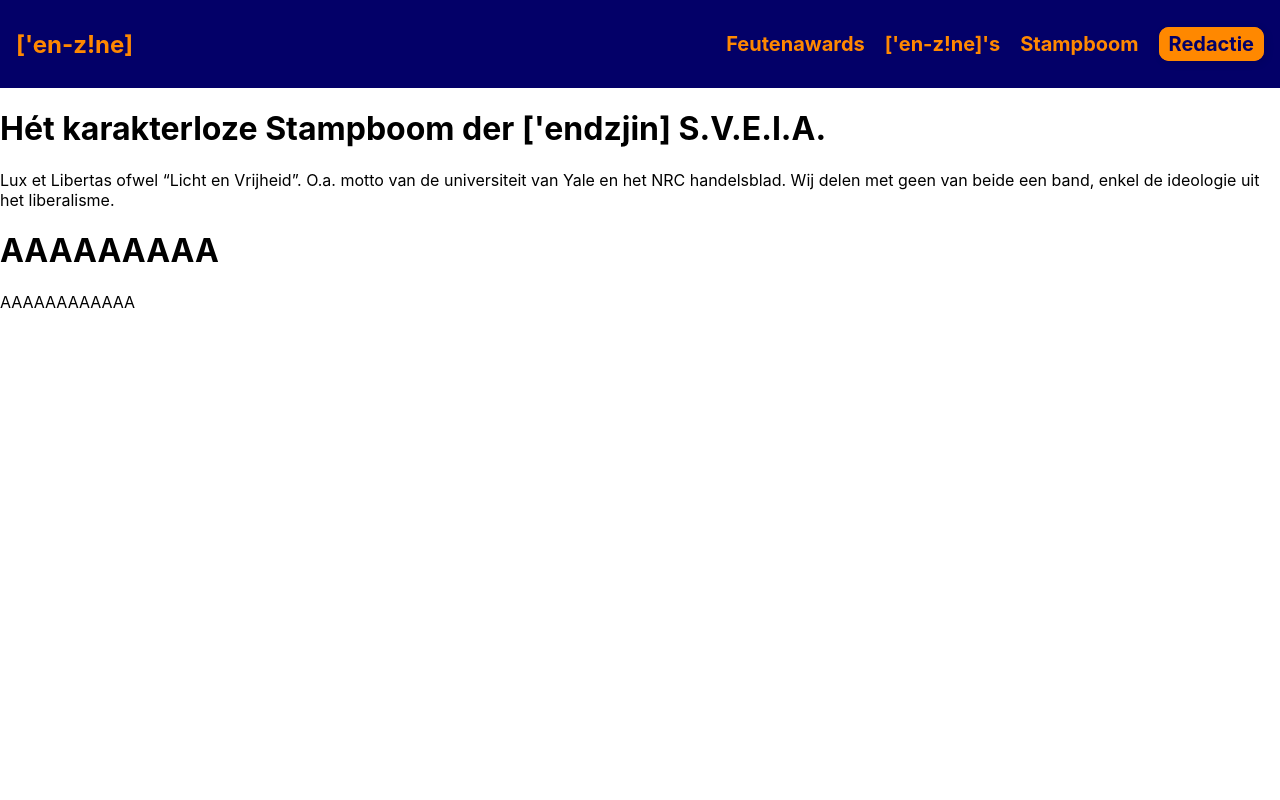
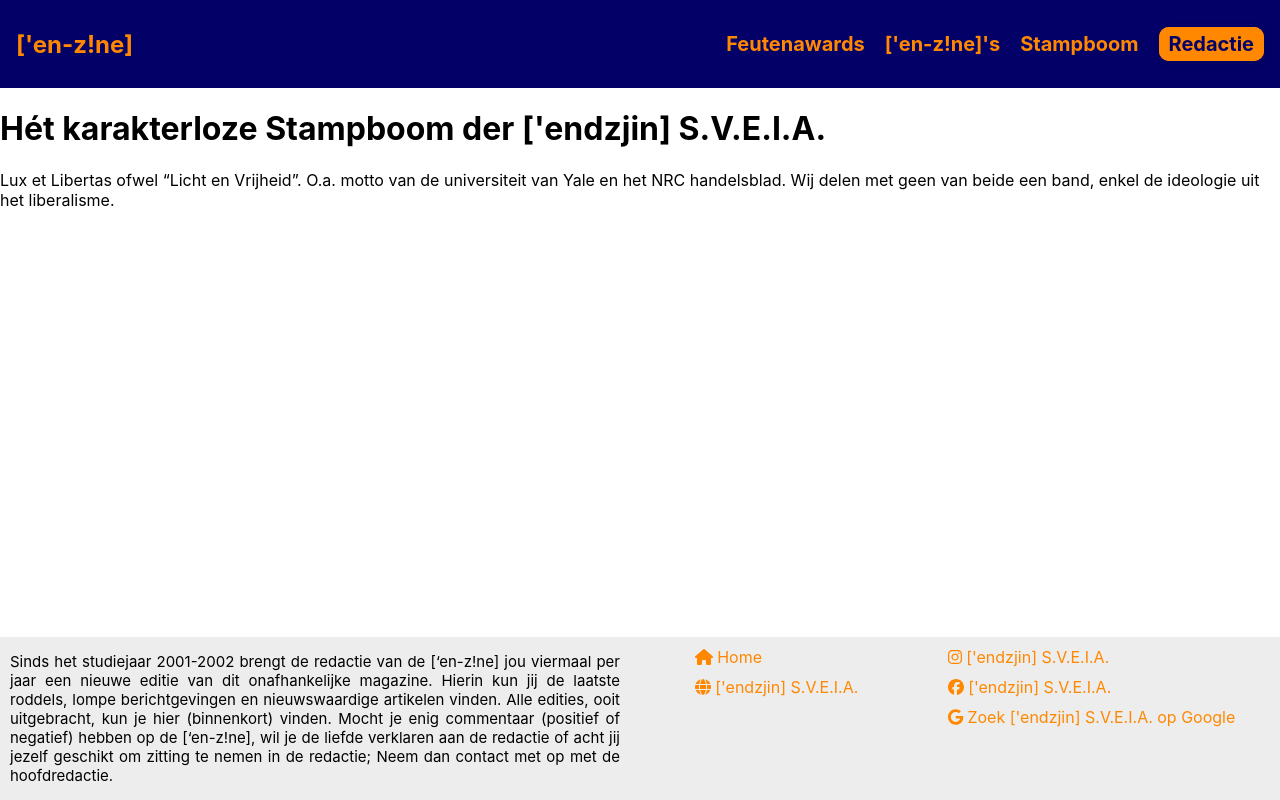
Before and after one commit to bdbekhof/enzine, a React (Create React App) app: page /stampboom in a window 1280 px wide. Built offline with nearby package versions, Linux system fonts and the light colour scheme.

Commit message:
Created footer

```diff
--- a/package.json
+++ b/package.json
@@ -3,6 +3,11 @@
   "version": "0.1.0",
   "private": true,
   "dependencies": {
+    "@fortawesome/fontawesome-svg-core": "^6.7.2",
+    "@fortawesome/free-brands-svg-icons": "^6.7.2",
+    "@fortawesome/free-regular-svg-icons": "^6.7.2",
+    "@fortawesome/free-solid-svg-icons": "^6.7.2",
+    "@fortawesome/react-fontawesome": "^0.2.2",
     "@testing-library/dom": "^10.4.0",
     "@testing-library/jest-dom": "^6.6.3",
     "@testing-library/react": "^16.2.0",
--- a/src/App.js
+++ b/src/App.js
@@ -1,5 +1,6 @@
 import './App.css';
 import { BrowserRouter as Router, Routes, Route } from 'react-router-dom';
+import styles from '../src/styles/app.module.css';
 import Navbar from './components/Navbar.tsx';
 import Footer from './components/Footer.tsx';
 import Home from './pages/Home.tsx';
@@ -10,7 +11,7 @@ import Stampboom from './pages/Stampboom.tsx';
 
 function App() {
   return (
-    <div>
+    <div className={styles.mainContainer}>
       <Router>
         <Navbar />
         <Routes>
--- a/src/components/Footer.tsx
+++ b/src/components/Footer.tsx
@@ -1,10 +1,55 @@
 import React from 'react';
+import styles from '../styles/footer.module.css';
+import { FontAwesomeIcon } from "@fortawesome/react-fontawesome";
+import { faInstagram, faFacebook, faGoogle } from "@fortawesome/free-brands-svg-icons";
+import { faHouse, faGlobe } from "@fortawesome/free-solid-svg-icons";
+
 
 const Footer = () => {
     return (
-        <div className="homeText">
-            <h1>AAAAAAAAA</h1>
-            <p>AAAAAAAAAAAA</p>
+        <div className={styles.footerContainer}>
+            <div className={styles.mainFooterContent}>
+                <p className={styles.mainFooterText}>Sinds het studiejaar 2001-2002 brengt de redactie van de [‘en-z!ne] jou viermaal per jaar een nieuwe editie van dit onafhankelijke magazine.
+                    Hierin kun jij de laatste roddels, lompe berichtgevingen en nieuwswaardige artikelen vinden. Alle edities, ooit uitgebracht, kun je hier (binnenkort) vinden.
+                    Mocht je enig commentaar (positief of negatief) hebben op de [‘en-z!ne], wil je de liefde verklaren aan de redactie of acht jij jezelf geschikt om zitting te nemen in de redactie;
+                    Neem dan contact met op met de hoofdredactie.</p>
+            </div>
+            <div className={styles.links}>
+                <div className={styles.footerLinks}>
+                    <a href="/" className={styles.footerAHref}><FontAwesomeIcon icon={faHouse}/> Home</a>
+                    <a
+                        href="https://engine.nl"
+                        target="_blank"
+                        rel="noopener noreferrer"
+                        className={styles.footerAHref}
+                    >
+                        <FontAwesomeIcon icon={faGlobe}/> ['endzjin] S.V.E.I.A.</a>
+                </div>
+                <div className={styles.footerSocialLinks}>
+                    <a
+                        href="https://www.instagram.com/endzjin/"
+                        target="_blank"
+                        rel="noopener noreferrer"
+                        className={styles.footerAHref}
+                    >
+                        <FontAwesomeIcon icon={faInstagram}/> ['endzjin] S.V.E.I.A.</a>
+                    <a
+                        href="https://www.facebook.com/endzjin"
+                        target="_blank"
+                        rel="noopener noreferrer"
+                        className={styles.footerAHref}
+                    >
+                        <FontAwesomeIcon icon={faFacebook}/> ['endzjin] S.V.E.I.A.</a>
+                    <a
+                        href={`https://www.google.com/search?q=${encodeURIComponent("['endzjin] S.V.E.I.A.")}`}
+                        target="_blank"
+                        rel="noopener noreferrer"
+                        className={styles.footerAHref}
+                    >
+                        <FontAwesomeIcon icon={faGoogle}/> Zoek ['endzjin] S.V.E.I.A. op Google
+                    </a>
+                </div>
+            </div>
         </div>
     );
 };
--- /dev/null
+++ b/src/styles/app.module.css
@@ -0,0 +1,7 @@
+.mainContainer {
+    margin-left: auto;
+    margin-right: auto;
+    min-height: 100vh;
+    display: flex;
+    flex-direction: column;
+}
--- /dev/null
+++ b/src/styles/footer.module.css
@@ -0,0 +1,53 @@
+.footerContainer {
+    display: flex;
+    justify-content: space-between;
+    margin-top: auto;
+    gap: 20px;
+    background-color: rgba(219, 219, 219, 0.5);
+}
+
+.mainFooterContent {
+    display: flex;
+    flex-direction: column;
+    flex: 1;
+    white-space: normal;
+    word-wrap: break-word;
+    overflow-wrap: break-word;
+    text-align: justify;
+}
+
+.mainFooterText {
+    padding: 0 10px 0 10px;
+    font-size: 15px;
+}
+
+.links {
+    display: flex;
+    flex: 1;
+    justify-content: space-around;
+}
+
+.footerSocialLinks {
+    margin-top: 10px;
+    margin-bottom: 10px;
+    display: flex;
+    flex-direction: column;
+    gap: 10px;
+}
+
+.footerLinks {
+    margin-top: 10px;
+    flex-direction: column;
+    display: flex;
+    gap: 10px;
+}
+
+.footerAHref {
+    text-decoration: none;
+    color: rgb(255, 136, 0)
+}
+
+.footerAHref:hover {
+    color: rgb(3, 0, 104);
+    transition: all 0.5s ease-in-out;
+}
```
Also changed, not shown: 1 other file (tests, documents, lock files or other folders).
